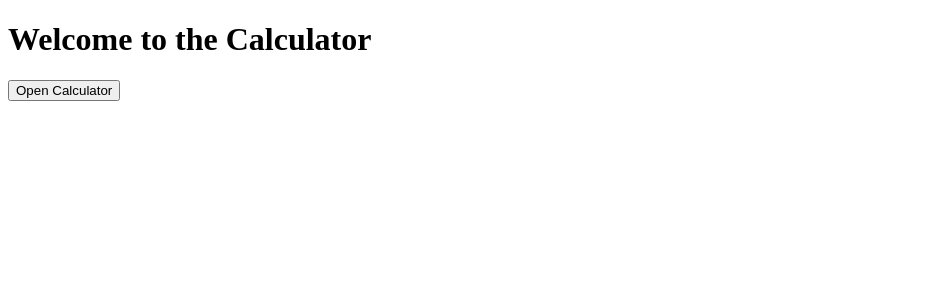
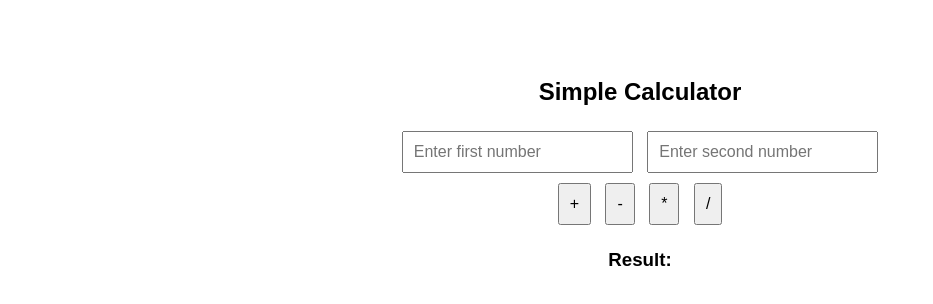
Before and after one commit to 2310030451/static-website, a plain HTML site: page index.html in a window 1280 px wide. Shown: the whole page, without its empty margins (0-933 px from the left). Drawn offline with Linux system fonts and the light colour scheme.

Commit message:
Update index.html

```diff
--- a/index.html
+++ b/index.html
@@ -1,12 +1,60 @@
 <!DOCTYPE html>
 <html>
 <head>
-  <title>Calculator Homepage</title>
+  <title>Simple Calculator</title>
+  <style>
+    body {
+      font-family: Arial, sans-serif;
+      text-align: center;
+      padding: 50px;
+    }
+    input, button {
+      padding: 10px;
+      font-size: 16px;
+      margin: 5px;
+    }
+  </style>
 </head>
 <body>
-  <h1>Welcome to the Calculator</h1>
-  <a href="calc.html">
-    <button>Open Calculator</button>
-  </a>
+  <h2>Simple Calculator</h2>
+
+  <input type="number" id="num1" placeholder="Enter first number">
+  <input type="number" id="num2" placeholder="Enter second number">
+  <br>
+
+  <button onclick="calculate('+')">+</button>
+  <button onclick="calculate('-')">-</button>
+  <button onclick="calculate('*')">*</button>
+  <button onclick="calculate('/')">/</button>
+
+  <h3 id="result">Result: </h3>
+
+  <script>
+    function calculate(operator) {
+      var num1 = parseFloat(document.getElementById("num1").value);
+      var num2 = parseFloat(document.getElementById("num2").value);
+      var result;
+
+      if (isNaN(num1) || isNaN(num2)) {
+        document.getElementById("result").innerText = "Please enter valid numbers";
+        return;
+      }
+
+      switch (operator) {
+        case '+': result = num1 + num2; break;
+        case '-': result = num1 - num2; break;
+        case '*': result = num1 * num2; break;
+        case '/':
+          if (num2 === 0) {
+            result = "Cannot divide by zero";
+          } else {
+            result = num1 / num2;
+          }
+          break;
+      }
+
+      document.getElementById("result").innerText = "Result: " + result;
+    }
+  </script>
 </body>
 </html>
```
